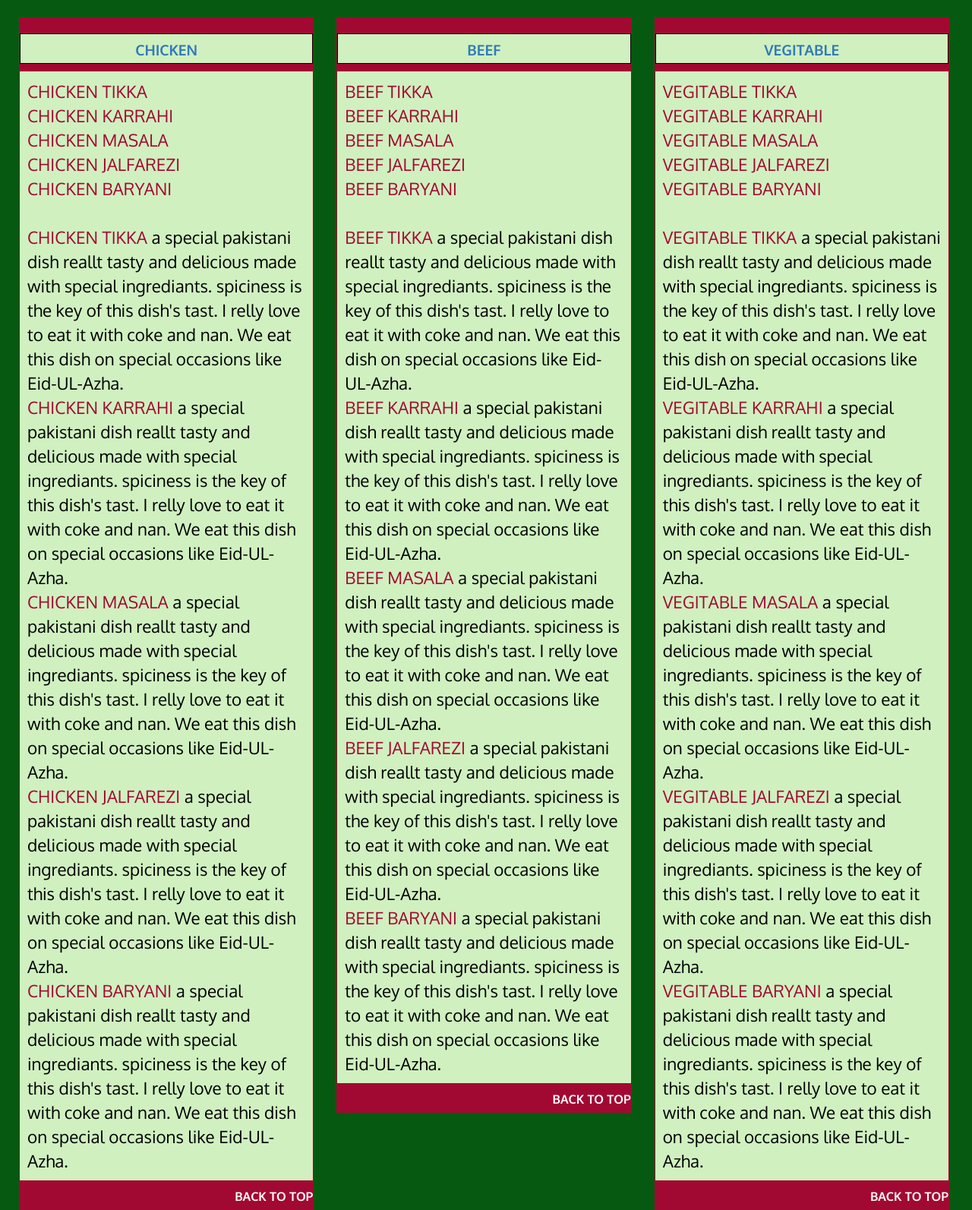
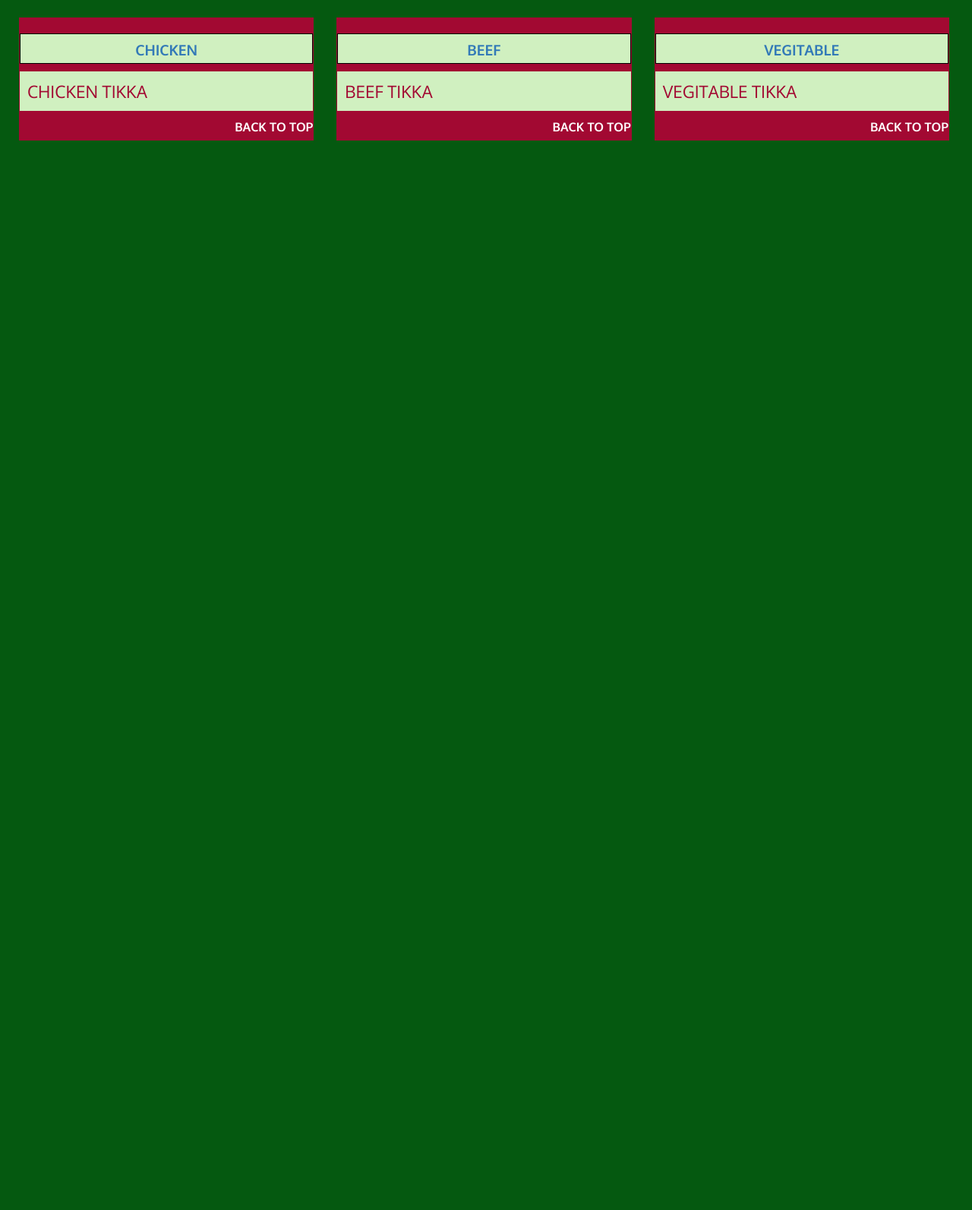
Before and after one commit to ahmedbutt7121991/myblog, a plain HTML site: page myblog/index.html in a window 1280 px wide. Shown: the part 240-1833 px from the top of the page at 76% size. After the commit the page ends 800 px from the top, so only its background shows below. Drawn offline with Linux system fonts and the light colour scheme.

Commit message:
sync after

```diff
--- a/myblog/index.html
+++ b/myblog/index.html
@@ -114,22 +114,7 @@
   						</a>
       				</h3>
   						<p>
-  							<a href="#Chicken Tikka">Chicken Tikka</a>
-  							<br>
-  							<a href="#Chicken Karrahi">Chicken Karrahi</a><br>
-  							<a href="#Chicken Masala">Chicken Masala</a>
-  							<br><a href="#Chicken Jalfarezi">Chicken Jalfarezi</a><br>
-  							<a href="#Chicken Baryani">Chicken Baryani</a><br><br>
-
-        					<a name="Chicken Tikka">Chicken Tikka</a> a special pakistani dish reallt tasty and delicious made with special ingrediants. spiciness is the key of this dish's tast. I relly love to eat it with coke and nan. We eat this dish on special occasions like Eid-UL-Azha.<br>
-
-        					<a name="Chicken Karrahi">Chicken Karrahi</a> a special pakistani dish reallt tasty and delicious made with special ingrediants. spiciness is the key of this dish's tast. I relly love to eat it with coke and nan. We eat this dish on special occasions like Eid-UL-Azha.<br>
-
-        					<a name="Chicken Masala">Chicken Masala</a> a special pakistani dish reallt tasty and delicious made with special ingrediants. spiciness is the key of this dish's tast. I relly love to eat it with coke and nan. We eat this dish on special occasions like Eid-UL-Azha.<br>
-
-        					<a name="Chicken Jalfarezi">Chicken Jalfarezi</a> a special pakistani dish reallt tasty and delicious made with special ingrediants. spiciness is the key of this dish's tast. I relly love to eat it with coke and nan. We eat this dish on special occasions like Eid-UL-Azha.<br>
-
-        					<a name="Chicken Baryani">Chicken Baryani</a> a special pakistani dish reallt tasty and delicious made with special ingrediants. spiciness is the key of this dish's tast. I relly love to eat it with coke and nan. We eat this dish on special occasions like Eid-UL-Azha.<br>
+        					<a name="Chicken Tikka">Chicken Tikka</a>
   						</p>
   							<div id="back-to-top" class="text-right">
   								<a href="index.html"> BACK TO TOP </a>
@@ -145,21 +130,6 @@
   					</h3>
   						<p>
   						<a href="#Beef Tikka">Beef Tikka</a>
-  							<br>
-  							<a href="#Beef Karrahi">Beef Karrahi</a><br>
-  							<a href="#Beef Masala">Beef Masala</a>
-  							<br><a href="#Beef Jalfarezi">Beef Jalfarezi</a><br>
-  							<a href="#Beef Baryani">Beef Baryani</a><br><br>
-
-		  					<a name="Beef Tikka">Beef Tikka</a> a special pakistani dish reallt tasty and delicious made with special ingrediants. spiciness is the key of this dish's tast. I relly love to eat it with coke and nan. We eat this dish on special occasions like Eid-UL-Azha.<br>
-
-        					<a name="Beef Karrahi">Beef Karrahi</a> a special pakistani dish reallt tasty and delicious made with special ingrediants. spiciness is the key of this dish's tast. I relly love to eat it with coke and nan. We eat this dish on special occasions like Eid-UL-Azha.<br>
-
-        					<a name="Beef Masala">Beef Masala</a> a special pakistani dish reallt tasty and delicious made with special ingrediants. spiciness is the key of this dish's tast. I relly love to eat it with coke and nan. We eat this dish on special occasions like Eid-UL-Azha.<br>
-
-        					<a name="Beef Jalfarezi">Beef Jalfarezi</a> a special pakistani dish reallt tasty and delicious made with special ingrediants. spiciness is the key of this dish's tast. I relly love to eat it with coke and nan. We eat this dish on special occasions like Eid-UL-Azha.<br>
-
-        					<a name="Beef Baryani">Beef Baryani</a> a special pakistani dish reallt tasty and delicious made with special ingrediants. spiciness is the key of this dish's tast. I relly love to eat it with coke and nan. We eat this dish on special occasions like Eid-UL-Azha.<br>
   						</p>
   						  	<div id="back-to-top" class="text-right">
   								<a href="index.html"> BACK TO TOP </a>
@@ -174,23 +144,7 @@
   						</a>
   					</h3>
   						<p >
-
   							<a href="#Vegitable Tikka">Vegitable Tikka</a>
-  							<br>
-  							<a href="#Vegitable Karrahi">Vegitable Karrahi</a><br>
-  							<a href="#Vegitable Masala">Vegitable Masala</a>
-  							<br><a href="#Vegitable Jalfarezi">Vegitable Jalfarezi</a><br>
-  							<a href="#Vegitable Baryani">Vegitable Baryani</a><br><br>
-
-  							<a name="Vegitable Tikka">Vegitable Tikka</a> a special pakistani dish reallt tasty and delicious made with special ingrediants. spiciness is the key of this dish's tast. I relly love to eat it with coke and nan. We eat this dish on special occasions like Eid-UL-Azha.<br>
-
-        					<a name="Vegitable Karrahi">Vegitable Karrahi</a> a special pakistani dish reallt tasty and delicious made with special ingrediants. spiciness is the key of this dish's tast. I relly love to eat it with coke and nan. We eat this dish on special occasions like Eid-UL-Azha.<br>
-
-        					<a name="Vegitable Masala">Vegitable Masala</a> a special pakistani dish reallt tasty and delicious made with special ingrediants. spiciness is the key of this dish's tast. I relly love to eat it with coke and nan. We eat this dish on special occasions like Eid-UL-Azha.<br>
-
-        					<a name="Vegitable Jalfarezi">Vegitable Jalfarezi</a> a special pakistani dish reallt tasty and delicious made with special ingrediants. spiciness is the key of this dish's tast. I relly love to eat it with coke and nan. We eat this dish on special occasions like Eid-UL-Azha.<br>
-
-        					<a name="Vegitable Baryani">Vegitable Baryani</a> a special pakistani dish reallt tasty and delicious made with special ingrediants. spiciness is the key of this dish's tast. I relly love to eat it with coke and nan. We eat this dish on special occasions like Eid-UL-Azha.<br>
   						</p>
   						  	<div id="back-to-top" class="text-right">
   								<a href="index.html"> BACK TO TOP </a>
```
